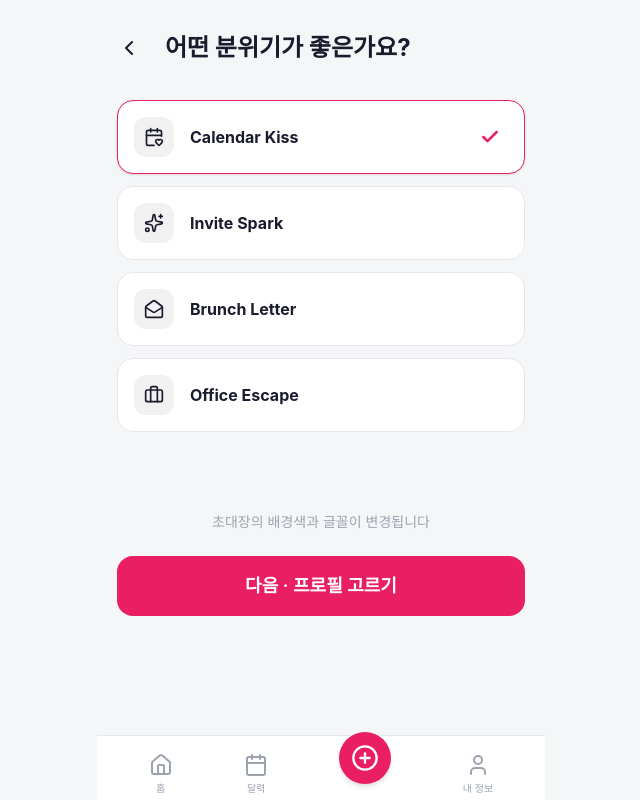
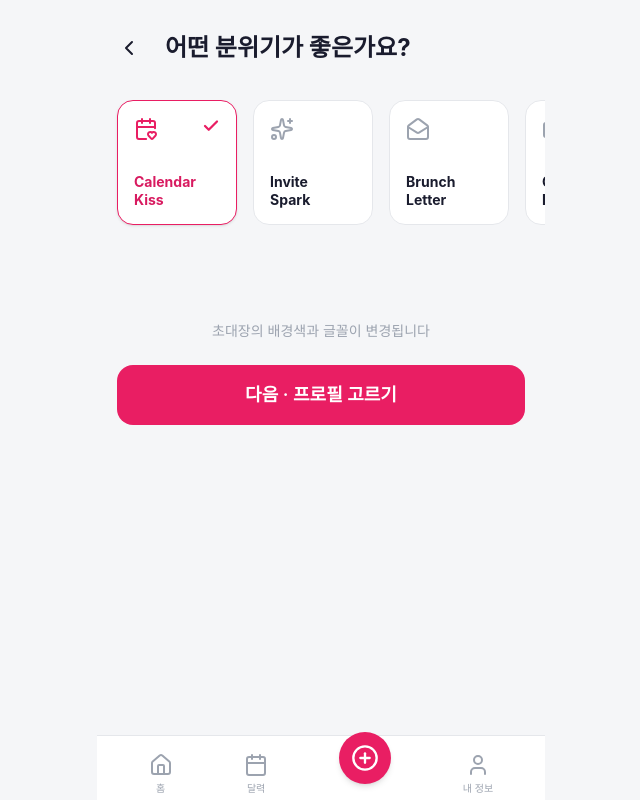
Before and after one commit to urangsu/When_We_Meet, a React (Vite) app: page /app/create/theme in a window 1280 px wide. Shown: the whole page, without its empty margins (319-959 px from the left). Built offline with nearby package versions, Linux system fonts and the light colour scheme.

Commit message:
refactor(types): Define meeting and attendance types
Introduce specific types for meeting categories, themes, and attendance statuses. This improves type safety and code clarity across the application.

```diff
--- a/src/components/meeting/CalendarProviderStatusRow.tsx
+++ b/src/components/meeting/CalendarProviderStatusRow.tsx
@@ -1,14 +1,14 @@
 import React from 'react';
-import { Calendar as CalIcon } from 'lucide-react';
+import { CheckCircle2 } from 'lucide-react';
 import { calendarProviders } from '../../data/mockCalendar';
 
 export const CalendarProviderStatusRow = () => {
   return (
-    <div className="flex items-center gap-3 overflow-x-auto pb-2 -mx-2 px-2 no-scrollbar">
+    <div className="flex items-center gap-2 flex-wrap">
       {calendarProviders.map(provider => (
-        <div key={provider.id} className="flex items-center gap-2 bg-cream/50 px-4 py-2 rounded-full whitespace-nowrap">
-          <CalIcon size={16} className="text-ink-muted" />
-          <span className="text-xs font-bold text-ink-muted">{provider.label}</span>
+        <div key={provider.id} className="flex items-center gap-1.5 bg-white border border-ink-line px-3 py-1.5 rounded-full whitespace-nowrap">
+          <CheckCircle2 size={14} className="text-success" />
+          <span className="text-xs font-bold text-ink-muted">{provider.label} 연결됨</span>
         </div>
       ))}
     </div>
--- a/src/data/mockCalendar.ts
+++ b/src/data/mockCalendar.ts
@@ -1,6 +1,6 @@
 export const busyDays = [5, 12, 19, 26];
 
 export const calendarProviders = [
-  { id: 'google', label: 'Google Calendar 연결됨', connected: true },
-  { id: 'device', label: '기기 캘린더 연결됨', connected: true },
+  { id: 'google', label: 'Google Calendar', connected: true },
+  { id: 'device', label: '기기 캘린더', connected: true },
 ];
--- a/src/screens/guest/GuestAttendanceScreen.tsx
+++ b/src/screens/guest/GuestAttendanceScreen.tsx
@@ -2,7 +2,7 @@ import React, { useState } from 'react';
 import { Button } from '../../components/Button';
 import { Chip } from '../../components/Card';
 import { useNavigate } from 'react-router-dom';
-import { ChevronLeft, Check } from 'lucide-react';
+import { ChevronLeft, Check, CheckCircle2, CircleHelp, XCircle } from 'lucide-react';
 
 export const GuestAttendanceScreen = () => {
   const [attendance, setAttendance] = useState<'yes' | 'maybe' | 'no' | null>(null);
@@ -10,9 +10,9 @@ export const GuestAttendanceScreen = () => {
   const navigate = useNavigate();
 
   const options = [
-    { id: 'yes', label: '갈게요', emoji: '🎉', color: 'border-rose text-rose-deep bg-rose-light' },
-    { id: 'maybe', label: '아마 가능해요', emoji: '🤔', color: 'border-warning text-warning bg-warning-bg' },
-    { id: 'no', label: '이번엔 어려워요', emoji: '🥲', color: 'border-danger text-danger bg-danger-bg' },
+    { id: 'yes', label: '갈게요', icon: CheckCircle2, color: 'border-rose text-rose-deep' },
+    { id: 'maybe', label: '아마 가능해요', icon: CircleHelp, color: 'border-warning text-warning' },
+    { id: 'no', label: '이번엔 어려워요', icon: XCircle, color: 'border-danger text-danger' },
   ];
 
   const declineMessages = [
@@ -47,10 +47,10 @@ export const GuestAttendanceScreen = () => {
             onClick={() => setAttendance(opt.id as any)}
             className={`
               flex items-center gap-4 p-5 rounded-2xl border transition-all text-left bg-white
-              ${attendance === opt.id ? `border-[1.5px] shadow-sm ${opt.color.split(' ')[0]}` : 'border-ink-line'}
+              ${attendance === opt.id ? `border-[1.5px] shadow-sm ${opt.color.split(' ')[0]}` : 'border-ink-line hover:border-ink/30'}
             `}
           >
-            <span className="text-3xl">{opt.emoji}</span>
+            <opt.icon size={28} className={attendance === opt.id ? opt.color.split(' ')[1] : 'text-ink-hint'} />
             <span className={`flex-1 font-bold text-lg ${attendance === opt.id ? opt.color.split(' ')[1] : 'text-ink'}`}>
               {opt.label}
             </span>
--- a/src/screens/host/DatePickerScreen.tsx
+++ b/src/screens/host/DatePickerScreen.tsx
@@ -36,6 +36,9 @@ export const DatePickerScreen = () => {
           {['일', '월', '화', '수', '목', '금', '토'].map((day, i) => (
             <div key={day} className={`text-center text-xs font-bold ${i === 0 ? 'text-rose' : 'text-ink-hint'}`}>{day}</div>
           ))}
+          {Array.from({ length: 1 }).map((_, i) => (
+            <div key={`empty-${i}`} />
+          ))}
           {Array.from({ length: 30 }).map((_, i) => {
             const day = i + 1;
             const isSelected = selectedDates.includes(day);
@@ -63,9 +66,12 @@ export const DatePickerScreen = () => {
 
       {selectedDates.length > 0 && (
         <div className="flex gap-2 overflow-x-auto pb-2 no-scrollbar">
-          {selectedDates.map(date => (
-            <CandidateDateChip key={date} date={`6월 ${date}일`} onRemove={() => toggleDate(date)} />
-          ))}
+          {selectedDates.map(date => {
+            const dayOfWeek = ['일', '월', '화', '수', '목', '금', '토'][date % 7];
+            return (
+              <CandidateDateChip key={date} date={`6월 ${date}일 (${dayOfWeek})`} onRemove={() => toggleDate(date)} />
+            );
+          })}
         </div>
       )}
 
--- a/src/screens/host/HomeScreen.tsx
+++ b/src/screens/host/HomeScreen.tsx
@@ -60,9 +60,16 @@ export const HomeScreen = () => {
                   </div>
                 </div>
               </div>
-              <div className="flex gap-2">
-                <div className={`px-3 py-1 rounded-full text-[11px] font-bold ${meeting.status === 'ongoing' ? 'bg-success-bg text-success' : 'bg-warning-bg text-warning'}`}>
-                  {meeting.status === 'ongoing' ? '✓ 확정됨' : '• 응답 대기 중'}
+              <div className="flex gap-2 items-center">
+                <div className={`px-2.5 py-1 rounded-full text-[11px] font-bold border flex items-center gap-1.5 bg-white
+                  ${meeting.status === 'ongoing' ? 'border-success/30 text-ink' : 'border-warning/30 text-ink'}
+                `}>
+                  {meeting.status === 'ongoing' ? (
+                    <div className="w-1.5 h-1.5 rounded-full bg-success" />
+                  ) : (
+                    <div className="w-1.5 h-1.5 rounded-full bg-warning" />
+                  )}
+                  {meeting.status === 'ongoing' ? '확정됨' : '응답 대기 중'}
                 </div>
                 <button
                   onClick={() => navigate('/app/meetings/demo/dashboard')}
--- a/src/screens/host/ThemeScreen.tsx
+++ b/src/screens/host/ThemeScreen.tsx
@@ -22,26 +22,28 @@ export const ThemeScreen = () => {
         <h1 className="font-bold text-2xl">어떤 분위기가 좋은가요?</h1>
       </header>
 
-      <div className="flex flex-col gap-3">
+      <div className="flex gap-4 overflow-x-auto pb-4 -mx-5 px-5 no-scrollbar auto-cols-max">
         {themes.map((theme) => (
           <motion.button
             key={theme.id}
-            whileTap={{ scale: 0.98 }}
+            whileTap={{ scale: 0.96 }}
             onClick={() => setSelected(theme.id)}
             className={`
-              w-full rounded-2xl border flex items-center justify-between p-4 transition-all bg-white
-              ${selected === theme.id ? 'border-rose shadow-sm' : 'border-ink-line'}
+              relative min-w-[120px] rounded-2xl border p-4 text-left transition-all bg-white shrink-0
+              ${selected === theme.id ? 'border-rose shadow-sm text-rose-deep' : 'border-ink-line text-ink hover:border-ink/30'}
             `}
           >
-            <div className="flex items-center gap-4">
-               <div className={`w-10 h-10 rounded-xl flex items-center justify-center bg-cream text-ink`}>
-                 <theme.icon size={20} />
-               </div>
-               <span className="font-bold text-ink">{theme.label}</span>
+            <div className="mb-8">
+              <theme.icon size={24} className={selected === theme.id ? 'text-rose' : 'text-ink-hint'} />
+            </div>
+            <div className="flex flex-col">
+              <span className="font-bold text-sm leading-tight max-w-[80px]">
+                {theme.label.split(' ')[0]}<br/>{theme.label.split(' ')[1]}
+              </span>
             </div>
             {selected === theme.id && (
-              <div className="text-rose mr-2">
-                <Check size={20} strokeWidth={3} />
+              <div className="absolute top-4 right-4 text-rose">
+                <Check size={18} strokeWidth={3} />
               </div>
             )}
           </motion.button>
--- a/src/types.ts
+++ b/src/types.ts
@@ -1,31 +1,21 @@
-export type Screen =
-  | 'home'
-  | 'create-category'
-  | 'meeting-info'
-  | 'theme-selection'
-  | 'profile-picker'
-  | 'date-picker'
-  | 'invite-preview'
-  | 'link-share'
-  | 'guest-rsvp'
-  | 'response-complete'
-  | 'host-dashboard'
-  | 'post-meeting';
+export type MeetingCategory = 'meal' | 'drink' | 'coffee' | 'study' | 'sports' | 'custom';
+export type ThemeId = 'calendar-kiss' | 'invite-spark' | 'brunch-letter' | 'office-escape';
+export type AttendanceStatus = 'yes' | 'maybe' | 'no';
 
 export interface MeetingData {
-  category: string;
+  category: MeetingCategory | string;
   isRecurring: boolean;
   name: string;
   message: string;
   location?: string;
-  theme: string;
+  theme: ThemeId;
   hostProfile: string;
   candidateDates: string[];
 }
 
 export interface GuestResponse {
   nickname: string;
-  attendance: 'go' | 'maybe' | 'no';
+  attendance: AttendanceStatus;
   message?: string;
   selectedDates: string[];
 }
```
